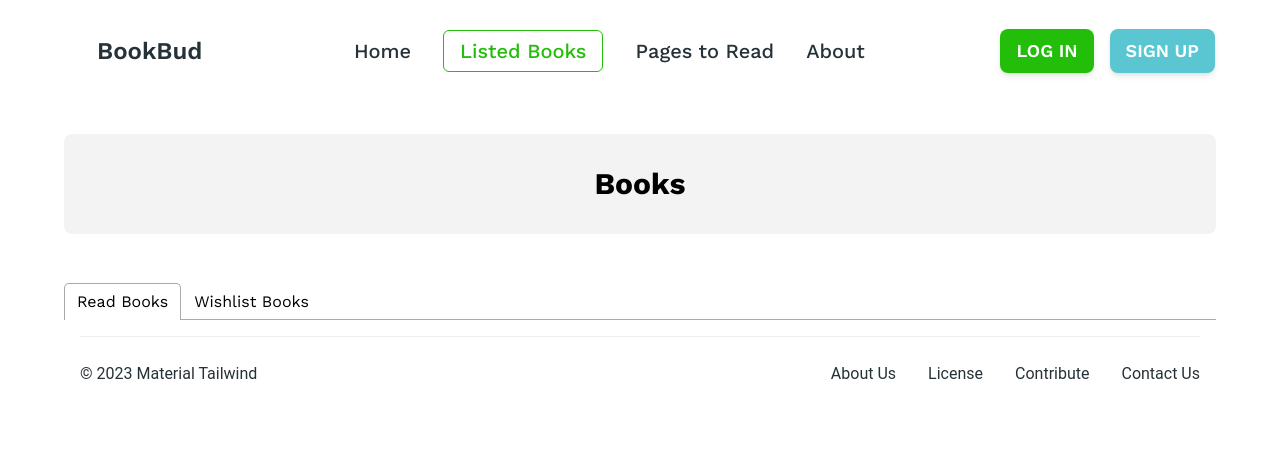
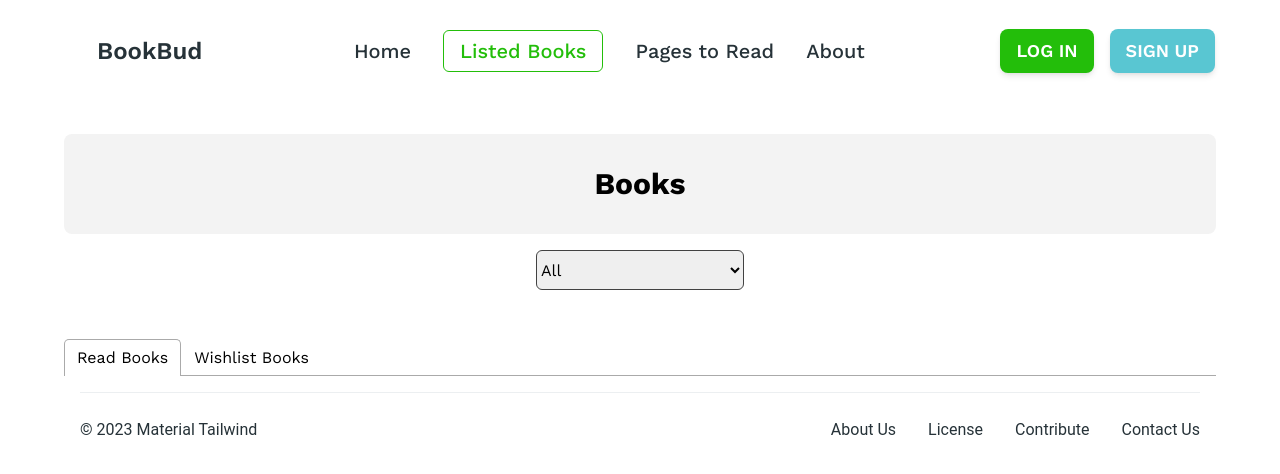
Before and after one commit to Asad9340/Book-Bud, a React (Vite) app: page /listed-books in a window 1280 px wide. Shown: the top 474 px of the page. Built offline with nearby package versions, Linux system fonts and the light colour scheme.

Commit message:
implement sort method

```diff
--- a/src/Pages/ListedBooks/ListedBooks.jsx
+++ b/src/Pages/ListedBooks/ListedBooks.jsx
@@ -3,15 +3,58 @@ import 'react-tabs/style/react-tabs.css';
 import { getFromLocalStorage } from '../../utils/localStorage';
 import ReadBooks from '../../components/ReadBooks/ReadBooks';
 import Wishlist from '../../components/Wishlist/Wishlist';
+import { useEffect, useState } from 'react';
 
 function ListedBooks() {
-  const readBookList = getFromLocalStorage('books');
-  const wishList = getFromLocalStorage('wishlist');
+  const [readList, setReadList] = useState([]);
+  const [wishList, setWishList] = useState([]);
+  useEffect(() => {
+    setReadList(getFromLocalStorage('books'));
+    setWishList(getFromLocalStorage('wishlist'));
+  }, []);
+  const handleSelectChange = event => {
+    if (event.target.value === 'all') {
+      setReadList(getFromLocalStorage('books'));
+    }
+   else if (event.target.value === 'rating') {
+      const sortedOnRating = readList.sort((a, b) => b.rating - a.rating);
+      setReadList([...sortedOnRating]);
+      setWishList([...sortedOnRating]);
+    }
+    else if (event.target.value === 'numberOfPages') {
+      const sortOnPageNumber = readList.sort(
+        (a, b) => b.totalPages - a.totalPages
+      );
+      setReadList([...sortOnPageNumber]);
+      setWishList([...sortOnPageNumber]);
+    } else if (event.target.value === 'publishedYear') {
+      const sortOnPublishingYear = readList.sort(
+        (a, b) => b.yearOfPublishing - a.yearOfPublishing
+      );
+      setReadList([...sortOnPublishingYear]);
+      setWishList([...sortOnPublishingYear]);
+    }
+  };
   return (
     <div>
-      <div className='my-8 md:my-12'>
-        <h2 className="text-3xl bg-[#1313130D] py-8 font-semibold md:font-bold rounded-lg w-full text-center"> Books</h2>
-        <div></div>
+      <div className="my-8 md:my-12">
+        <h2 className="text-3xl bg-[#1313130D] py-8 font-semibold md:font-bold rounded-lg w-full text-center">
+          {' '}
+          Books
+        </h2>
+        <div className="flex justify-center my-4">
+          <select
+            onChange={handleSelectChange}
+            className="bg-slate-200 block h-10 w-52 rounded-md border border-gray-800"
+            name="option"
+            id=""
+          >
+            <option value="all">All</option>
+            <option value="rating">Rating</option>
+            <option value="numberOfPages">Number Of Pages</option>
+            <option value="publishedYear">Published Year</option>
+          </select>
+        </div>
       </div>
       <div>
         <Tabs defaultIndex={0} onSelect={index => console.log(index)}>
@@ -20,7 +63,7 @@ function ListedBooks() {
             <Tab>Wishlist Books</Tab>
           </TabList>
           <TabPanel>
-            {readBookList.map((book, index) => (
+            {readList.map((book, index) => (
               <ReadBooks key={index} book={book} />
             ))}
           </TabPanel>
--- a/src/components/Wishlist/Wishlist.jsx
+++ b/src/components/Wishlist/Wishlist.jsx
@@ -1,9 +1,11 @@
 import { IoLocation } from 'react-icons/io5';
 import { FaUser } from 'react-icons/fa';
 import { MdContactPage } from 'react-icons/md';
+import { Link } from 'react-router-dom';
 
 function Wishlist({book}) {
   const {
+    bookId,
     image,
     tags,
     author,
@@ -52,15 +54,17 @@ function Wishlist({book}) {
           </div>
         </div>
         <div className="flex flex-col lg:flex-row gap-4 mt-4 lg:mt-0">
-          <button className="bg-[#328EFF26] text-[#328EFF] px-4 py-2 rounded-full">
+          <p className="bg-[#328EFF26] text-[#328EFF] px-4 py-2 rounded-full">
             Category: {category}
-          </button>
-          <button className="bg-[#FFAC3326] text-[#FFAC33] px-4 py-2 rounded-full">
+          </p>
+          <p className="bg-[#FFAC3326] text-[#FFAC33] px-4 py-2 rounded-full">
             Rating: {rating}
-          </button>
-          <button className="bg-[#23BE0A] text-white px-4 py-2 rounded-full">
-            View Details
-          </button>
+          </p>
+          <Link to={`/book-details/${bookId}`}>
+            <button className="bg-[#23BE0A] text-white px-4 py-2 rounded-full">
+              View Details
+            </button>
+          </Link>
         </div>
       </div>
     </div>
```
